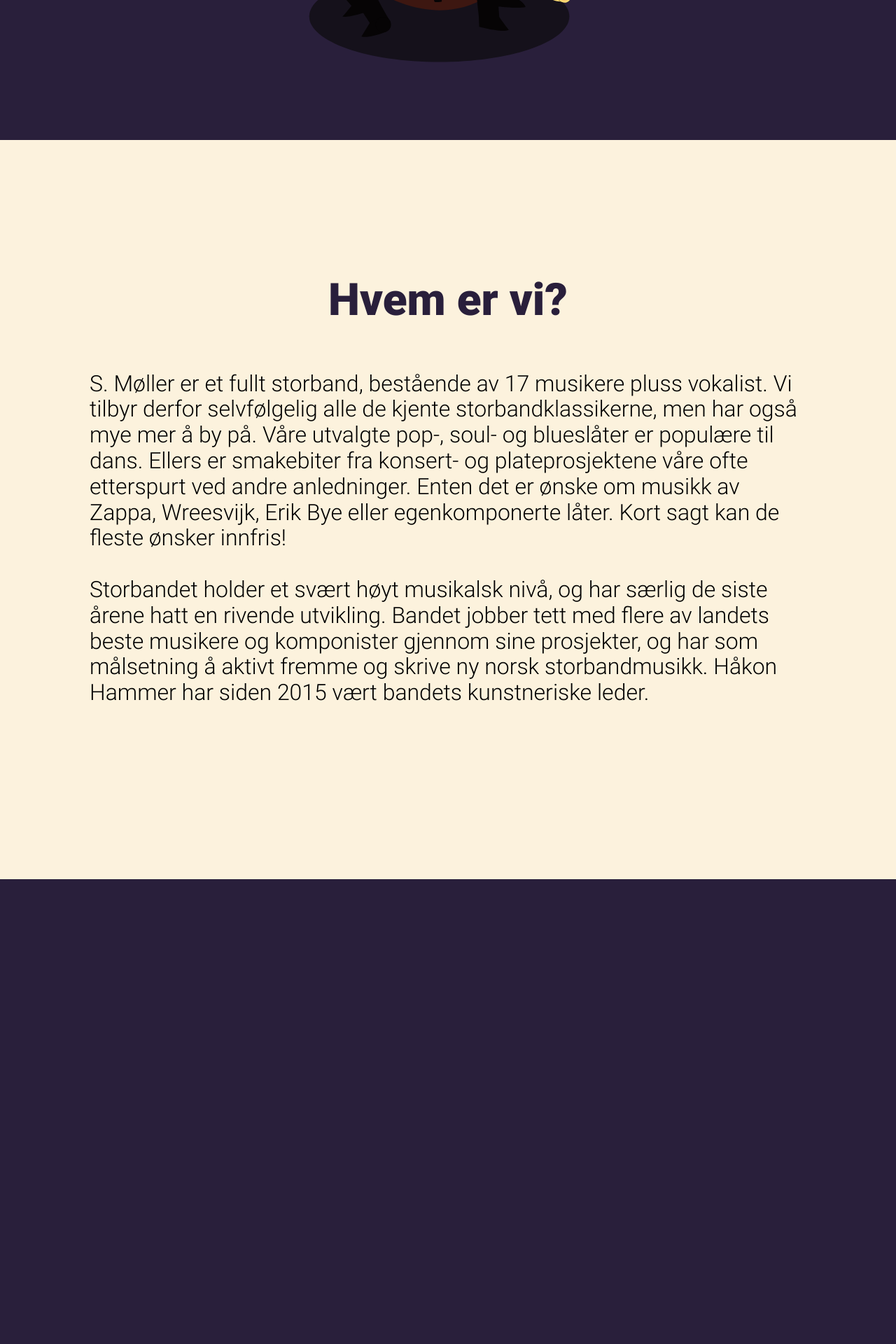
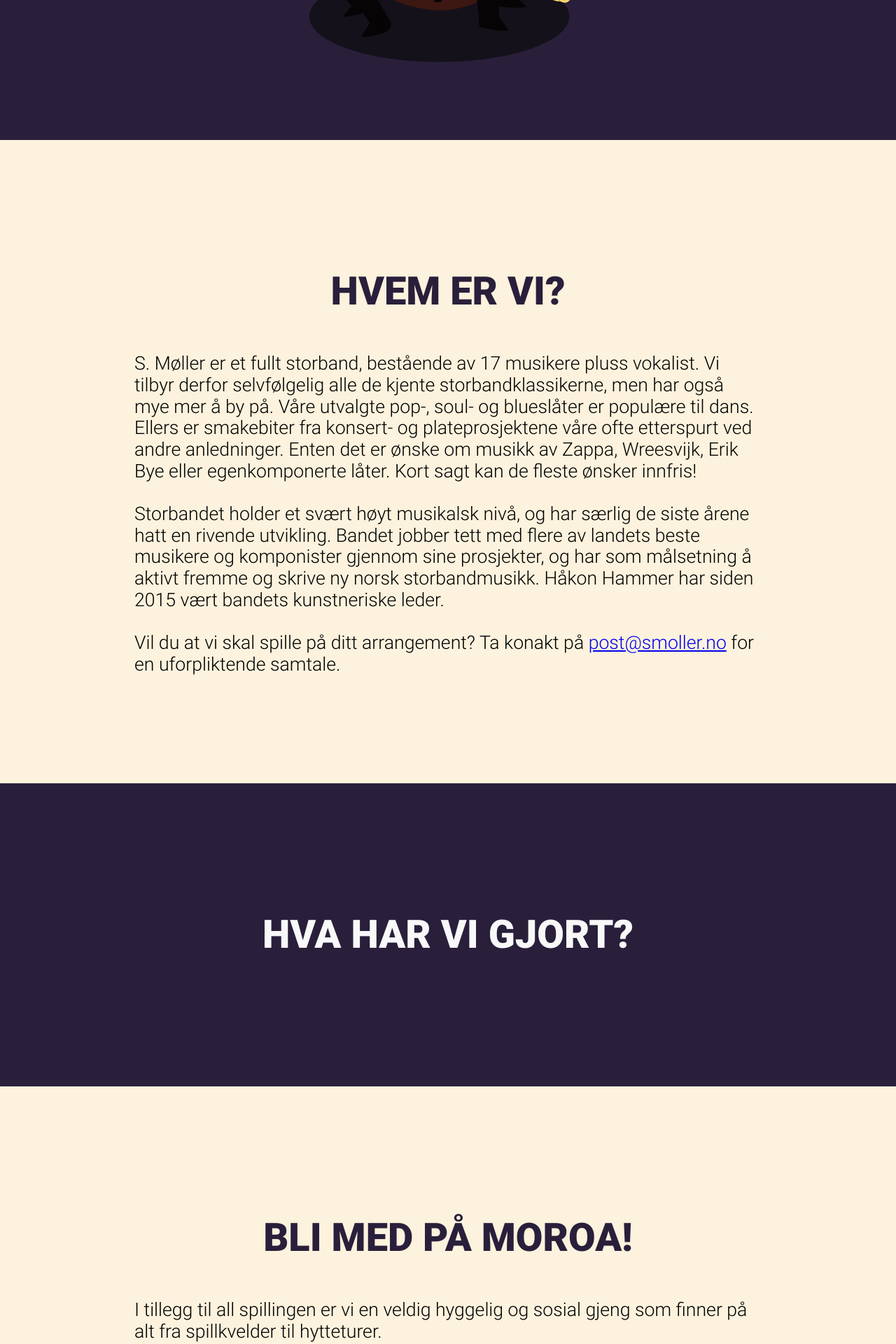
Before and after one commit to henninghalv/smollerweb, a PHP site: page / in a window 1280 px wide. Shown: the part 2200-4120 px from the top of the page at 70% size. Run offline with PHP 8.4, Linux system fonts and the light colour scheme; some web fonts are replaced.

Commit message:
Add new custom font, add remaining headers

```diff
--- a/frontend/css/fonts.css
+++ b/frontend/css/fonts.css
@@ -1,3 +1,12 @@
+@font-face {
+    font-family: 'Smoller';
+    src: url('./../assets/SmollerFont-webkit/SMOLLER.woff2') format('woff2'),
+        url('./../assets/SmollerFont-webkit/SMOLLER.woff') format('woff');
+    font-weight: 400;
+    font-style: normal;
+    font-display: swap;
+}
+
 @font-face {
     font-family: 'Roboto';
     src: url('./../assets/Roboto-webkit/Roboto-Black.woff2') format('woff2'),
--- a/frontend/css/style.css
+++ b/frontend/css/style.css
@@ -6,6 +6,7 @@
   --main-button-color: #f8f8f8;
   --main-text-color: #000000;
   --main-text-font: 'Roboto', sans-serif;
+  --header-text-font: 'Smoller', 'Roboto', sans-serif;
 }
 
 /* General styles, regardless of screen size */
@@ -19,7 +20,7 @@ body {
 nav a {
   text-decoration: none;
   color: var(--main-text-color);
-  font-size: 18pt;
+  font-size: 14pt;
   font-weight: bold;
 }
 
@@ -27,7 +28,7 @@ nav.non-mobile {
   display: none;
   z-index: 1;
   position: absolute;
-  top: 60px;
+  top: 40px;
   background-color: var(--main-button-color);
   width: 80%;
   margin: 0 10%;
@@ -41,10 +42,6 @@ nav.non-mobile ul {
   width: 100%;
   list-style-type: none;
   padding: 0;
-}
-
-section {
-  height: 100vh;
 }
 
 section.primary,
@@ -82,7 +79,7 @@ section.image-section p {
   margin: 0;
   width: 100%;
   color: var(--main-bg-color);
-  font-size: 16pt;
+  font-size: 24pt;
   font-family: 'Times New Roman', Times, serif;
   font-weight: 900;
   font-style: italic;
@@ -113,12 +110,13 @@ section.image-section p {
   display: flex;
   justify-content: center;
   align-items: center;
+  min-height: 100vh;
   height: 100%;
 }
 
 .main-logo-container img {
   width: 70%;
-  max-width: 500px;
+  max-width: 250px;
 }
 
 footer {
@@ -149,6 +147,7 @@ footer .email-container a {
 
 h3 {
   color: var(--main-bg-color);
+  font-family: var(--header-text-font);
   font-size: 32pt;
   font-weight: 900;
   text-align: center;
@@ -159,16 +158,16 @@ p {
   font-weight: 300;
 }
 
-p.primary-text {
-  margin: 0;
+.primary-text {
   color: var(--main-button-color);
 }
 
+.image {
+  width: 100%;
+}
+
 section.blog-section {
-  display: flex;
-  justify-content: center;
-  align-items: center;
-  text-align: center;
+  padding: 10%;
 }
 
 /* Small devices (portrait tablets and large phones, 600px and up) */
@@ -184,20 +183,28 @@ section.blog-section {
   nav.non-mobile {
     display: flex;
   }
+
+  .main-logo-container img {
+    max-width: 350px;
+  }
 }
 
 /* Large devices (laptops/desktops, 992px and up) */
 @media only screen and (min-width: 992px) {
   h3 {
-    font-size: 48pt;
+    font-size: 42pt;
   }
 
   p {
-    font-size: 24pt;
+    font-size: 20pt;
   }
 
   section.image-section p {
     font-size: 32pt;
+  }
+
+  section.text-section {
+    padding: 10% 15%;
   }
 }
 
--- a/frontend/index.html
+++ b/frontend/index.html
@@ -29,11 +29,7 @@
       </div>
     </section>
     <section class="secondary image-section">
-      <img
-        src="assets/cover5.JPG"
-        alt="S. Møller Storband spiller til dans i Storsalen"
-        srcset=""
-      />
+      <img src="assets/cover5.JPG" alt="S. Møller Storband spiller til dans i Storsalen" />
       <p>
         Storbandmusikk av yppertste kvalitet. <br />
         Spiller opp til dans på ditt arrangement!
@@ -48,7 +44,7 @@
       </noscript>
     </section>
     <section class="secondary text-section">
-      <h3>Hvem er vi?</h3>
+      <h3>HVEM ER VI?</h3>
       <p>
         S. Møller er et fullt storband, bestående av 17 musikere pluss vokalist. Vi tilbyr derfor
         selvfølgelig alle de kjente storbandklassikerne, men har også mye mer å by på. Våre utvalgte
@@ -61,10 +57,15 @@
         utvikling. Bandet jobber tett med flere av landets beste musikere og komponister gjennom
         sine prosjekter, og har som målsetning å aktivt fremme og skrive ny norsk storbandmusikk.
         Håkon Hammer har siden 2015 vært bandets kunstneriske leder.
+        <br /><br />
+        Vil du at vi skal spille på ditt arrangement? Ta konakt på
+        <a href="mailto:post@smoller.no">post@smoller.no</a> for en uforpliktende samtale.
       </p>
     </section>
     <!-- Blog posts section -->
     <section class="primary blog-section require-js">
+      <h3 class="primary-text">HVA HAR VI GJORT?</h3>
+      <div id="blog"></div>
       <noscript>
         <p class="primary-text">
           Skru på Javascript for å se prosjektene
@@ -72,13 +73,17 @@
       </noscript>
     </section>
     <section class="secondary text-section">
-      <h3>Vil du bli med på moroa?</h3>
+      <h3>BLI MED PÅ MOROA!</h3>
       <p>
         I tillegg til all spillingen er vi en veldig hyggelig og sosial gjeng som finner på alt fra
-        spillkvelder til hytteturer. Vil du bli en del av oss? Kontakt oss på
+        spillkvelder til hytteturer.
+        <br /><br />
+        Vil du bli med på moroa? Kontakt oss på
         <a href="mailto:post@smoller.no">post@smoller.no</a> for en uforpliktende samtale om opptak.
       </p>
+      <div id="recruitment"></div>
     </section>
+    <img class="image" src="assets/smoller_fun.jpg" alt="S. Møller Storband som har det gøy" />
     <footer>
       <div class="email-container"><a href="mailto:post@smoller.no">post@smoller.no</a></div>
     </footer>
```
Also changed, not shown: 1 other file.
